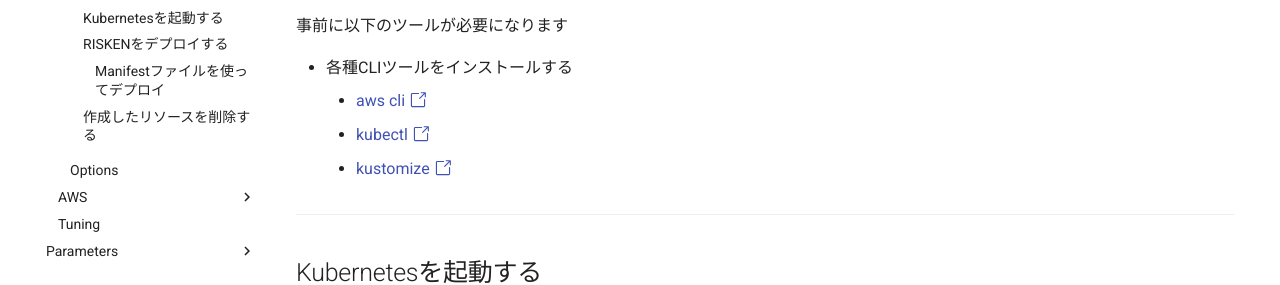
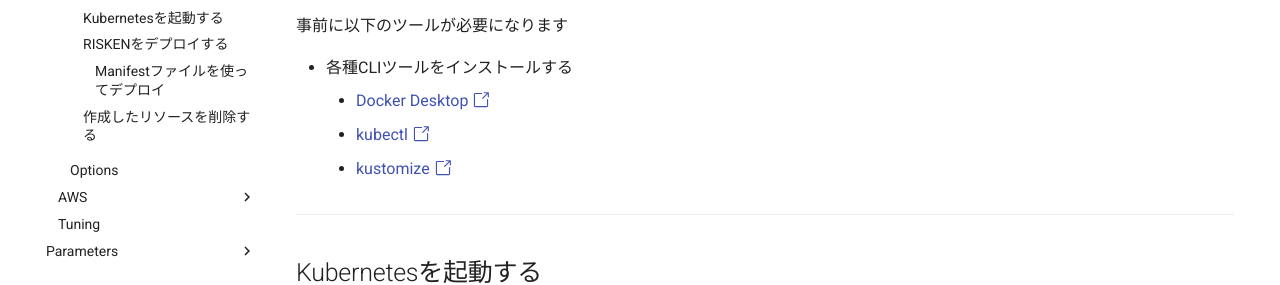
Before and after one commit to ca-risken/doc, an MkDocs documentation site: the page built from docs/admin/infra_local.md, in a window 1280 px wide and 900 px high. Shown: the part 358-643 px from the top of the window. Built offline with MkDocs 1.6.1 and Material for MkDocs 9.7.7, drawn with Linux system fonts in a browser that asks for light colours; comment, search, counter and statistics services are not loaded.

Commit message:
fix: local tools

```diff
--- a/docs/admin/infra_local.md
+++ b/docs/admin/infra_local.md
@@ -9,7 +9,7 @@
 事前に以下のツールが必要になります
 
 - 各種CLIツールをインストールする
-    - [aws cli :octicons-link-external-24:](https://docs.aws.amazon.com/cli/latest/userguide/cli-chap-install.html){ target="_blank" }
+    - [Docker Desktop :octicons-link-external-24:](https://www.docker.com/products/docker-desktop){ target="_blank" }
     - [kubectl :octicons-link-external-24:](https://kubernetes.io/de/docs/tasks/tools/install-kubectl/){ target="_blank" }
     - [kustomize :octicons-link-external-24:](https://kubectl.docs.kubernetes.io/installation/kustomize/){ target="_blank" }
 
```
